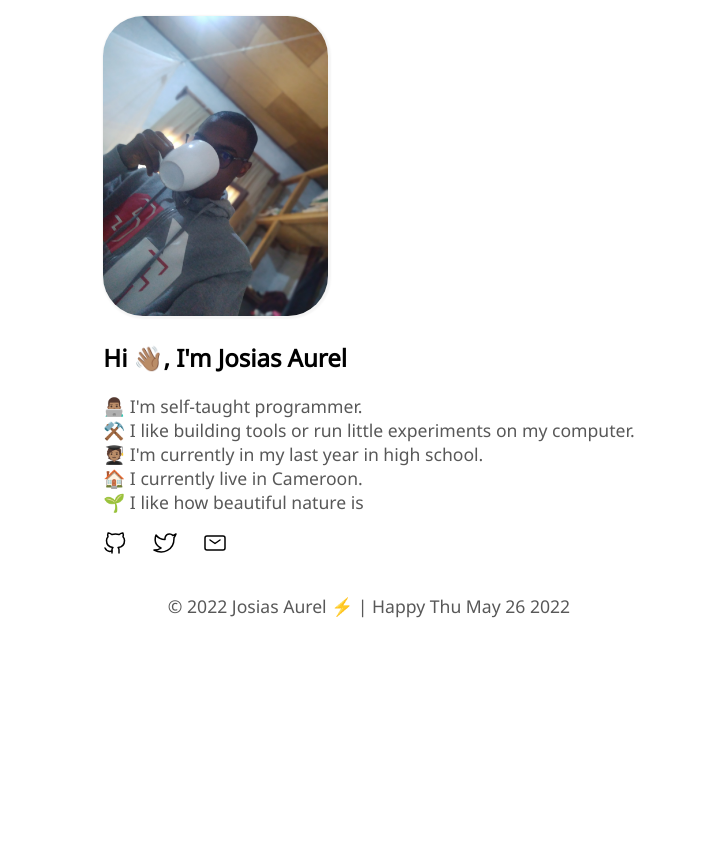
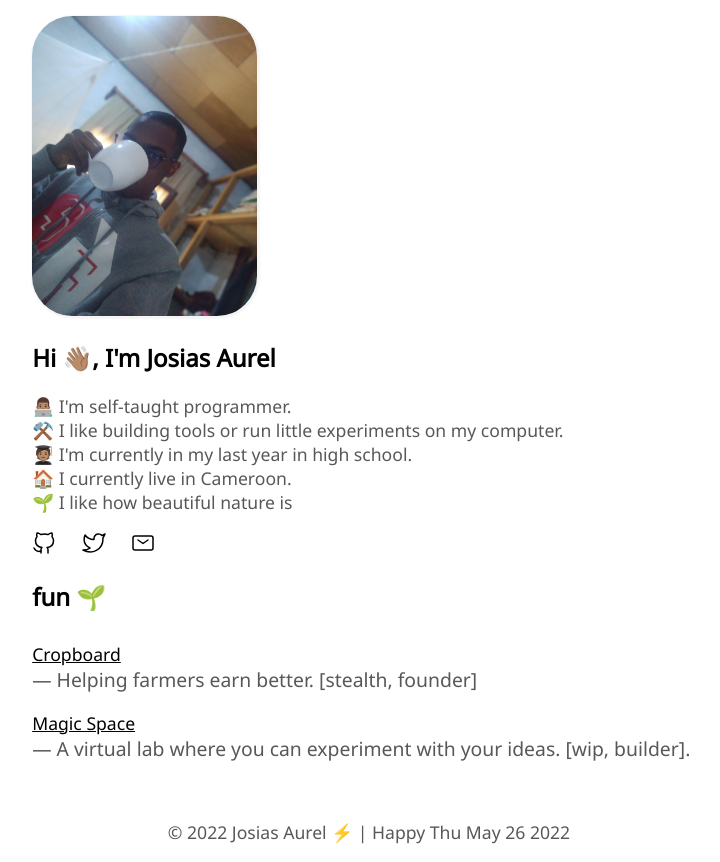
Before and after one commit to JosiasAurel/webspace, a Next.js app: page / in a window 1280 px wide. Shown: the whole page, without its empty margins (271-991 px from the left). Before the commit the page ends 800 px from the top, so only its background shows below. Built offline with nearby package versions, Linux system fonts and the light colour scheme.

Commit message:
add and style fun[work] section

```diff
--- a/index.d.ts
+++ b/index.d.ts
@@ -19,3 +19,9 @@ declare type PostHolder = {
     status: boolean
     post: Post
 }
+
+declare type Work = {
+    name: string
+    url: string
+    description: string
+}
--- a/pages/index.tsx
+++ b/pages/index.tsx
@@ -5,7 +5,7 @@ import Header from "../components/Header";
 import Footer from "../components/Footer";
 import Profile from "../components/Profile";
 import Head from "next/head";
-import { twitterUrl } from "../utils/constants";
+import { twitterUrl, work } from "../utils/constants";
 import styles from "../styles/index.module.css";
 
 type Props = {
@@ -58,6 +58,19 @@ const Index: React.FC<Props> = (props): JSX.Element => {
 
                     </a>
                 </span>
+
+                <div className={styles.experience}>
+                    <h2>fun 🌱</h2>
+                    <div>
+                        {work.map(item => {
+                            return (
+                                <span>
+                                    <a target="_blank" href={item.url}>{item.name}</a> <p> — {item.description}</p>
+                                </span>
+                            )
+                        })}
+                    </div>
+                </div>
             </main>
 
             <Footer />
--- a/styles/index.module.css
+++ b/styles/index.module.css
@@ -33,6 +33,22 @@
   margin: 0 0.8em 0 0;
 }
 
+
+.experience div {
+  margin: 1em 0;
+  display: flex;
+  flex-direction: column;
+  justify-content: space-evenly;
+  align-items: flex-start;
+}
+
+.experience span {
+  display: inline-block;
+  margin: 0.5em 0;
+  font-size: 1.1em;
+  word-wrap: break-word;
+}
+
 .labProjectPage {
   display: flex;
   flex-direction: column;
--- a/utils/constants.ts
+++ b/utils/constants.ts
@@ -83,8 +83,22 @@ const projects: Project[] = [
         state: "experimental"
     }
 ];
+
+const work: Work[] = [
+    {
+        name: "Cropboard",
+        url: "https://cropboard.vercel.app/",
+        description: "Helping farmers earn better. [stealth, founder]"
+    },
+    {
+        name: "Magic Space",
+        url: "https://lab.josiasw.dev/",
+        description: "A virtual lab where you can experiment with your ideas. [wip, builder]."
+    }
+];
 export {
     TWITTER_PROFILE_IMAGE,
     twitterUrl,
-    projects
+    projects,
+    work
 }
```
